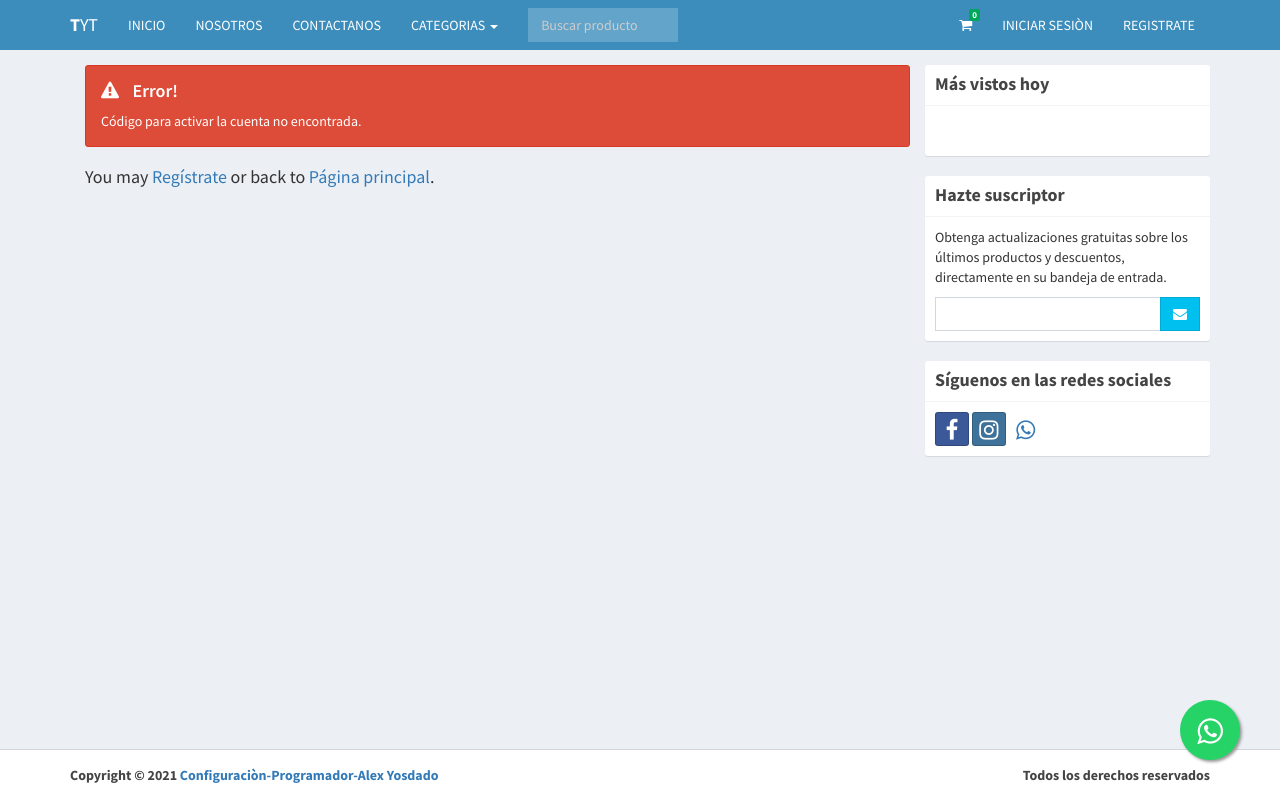
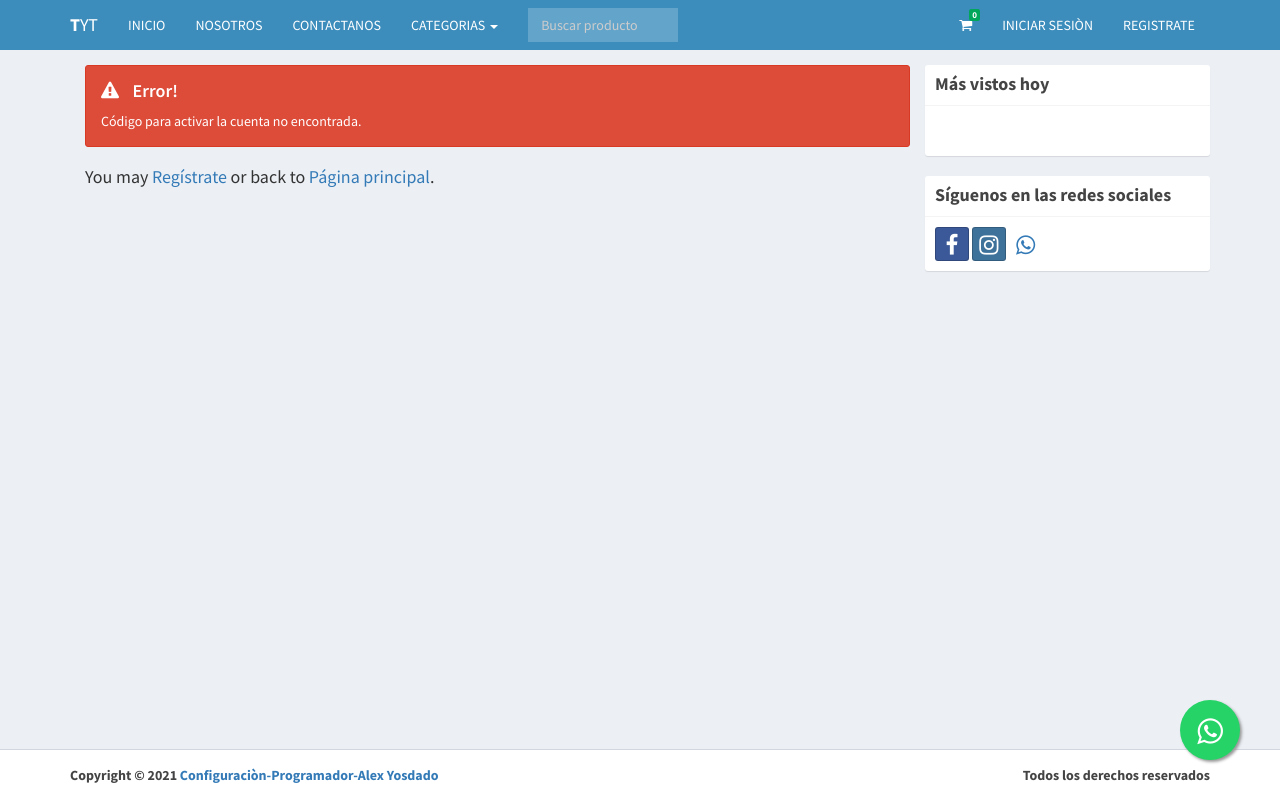
Before and after one commit to SamuelMer18/E-CommercePHP, a PHP site: page /ecommerce/activate.php in a window 1280 px wide. Run offline with PHP 8.4, Linux system fonts and the light colour scheme; data comes from the database, SQL or seed files in the repository; some libraries are stand-ins or nearby versions.

Commit message:
borrado de sidebar suscriptor

```diff
--- a/includes/sidebar.php
+++ b/includes/sidebar.php
@@ -22,24 +22,7 @@
 	</div>
 </div>
 
-<div class="row">
-	<div class="box box-solid">
-	  	<div class="box-header with-border">
-	    	<h3 class="box-title"><b>Hazte suscriptor</b></h3>
-	  	</div>
-	  	<div class="box-body">
-	    <p>Obtenga actualizaciones gratuitas sobre los últimos productos y descuentos, directamente en su bandeja de entrada.</p>
-	    	<form method="POST" action="">
-		    	<div class="input-group">
-	                <input type="text" class="form-control">
-	                <span class="input-group-btn">
-	                    <button type="button" class="btn btn-info btn-flat"><i class="fa fa-envelope"></i> </button>
-	                </span>
-	            </div>
-		    </form>
-	  	</div>
-	</div>
-</div>
+
 
 <div class="row">
 	<div class='box box-solid'>
```
